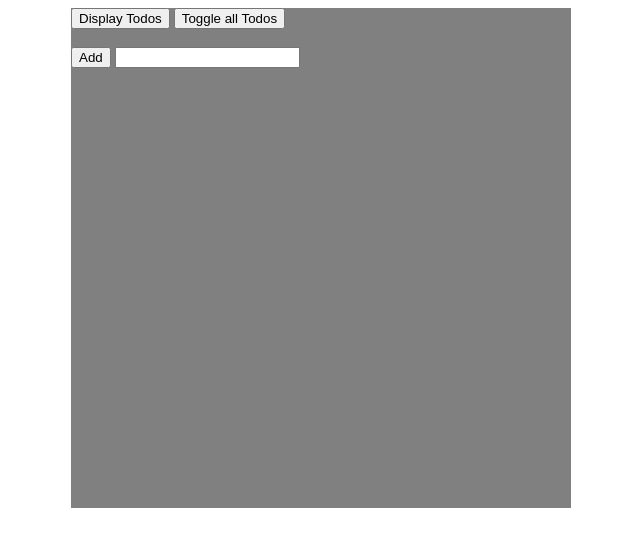
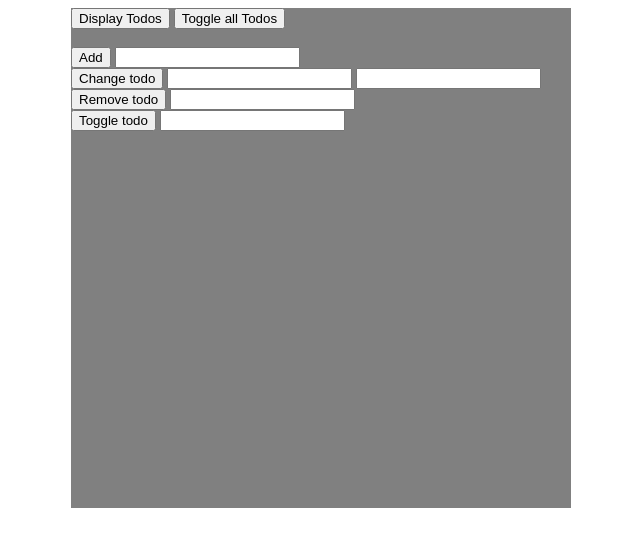
Before and after one commit to arturbani/javascript-study, a plain HTML site: page practical-javascript/index.html in a window 1280 px wide. Shown: the whole page, without its empty margins (319-959 px from the left). Drawn offline with Linux system fonts and the light colour scheme.

Commit message:
version 8

```diff
--- a/practical-javascript/index.html
+++ b/practical-javascript/index.html
@@ -9,6 +9,7 @@
     <script src="src/jquery-2.2.1.js"></script>
 
 </head>
+
 <body>
     <div style="background-color: gray;
                 height: 500px;
@@ -17,13 +18,35 @@
         <div>
             <button onclick="handlers.displayTodos()">Display Todos</button>
             <button onclick="handlers.toggleAll()">Toggle all Todos</button>
+
         </div>
 
         <div>
             </br>
             <button onclick="handlers.addTodo()">Add</button>
-            <input id="todoTextInput" type="text">
+            <input id="addTodoTextInput" type="text">
+
         </div>
+
+        <div>
+            <button onclick="handlers.changeTodo()">Change todo</button>
+            <input id ="changeTodoPositionInput" type="number" min="1">
+            <input id ="changeTodoTextInput" type="text">
+
+        </div>
+
+        <div>
+                <button onclick="handlers.removeTodo()">Remove todo</button>
+                <input id ="removeTodoPositionInput" type="number" min="1">
+
+        </div>
+
+        <div>
+                <button onclick="handlers.toggleTodo()">Toggle todo</button>
+                <input id ="toggleTodoPositionInput" type="number" min="1">
+
+        </div>
+
     </div>
 
     <script src="src/script.js"></script>
--- a/practical-javascript/src/script.js
+++ b/practical-javascript/src/script.js
@@ -24,7 +24,8 @@ var todoList = {
     },
 
     toggleTodo: function(position){
-        this.todos[position].completed = !this.todos[position].completed;
+        var toggledTodo = !this.todos[position].completed;
+        this.todos[position].completed = toggledTodo;
         this.displayTodos();
 
     },
@@ -93,9 +94,38 @@ var handlers = {
     },
 
     addTodo: function(){
-        var todoTextInput = document.getElementById('todoTextInput');
-        todoList.addTodo(todoTextInput.value);
-        todoTextInput.value = '';
+        var addTodoTextInput = document.getElementById('addTodoTextInput');
+        todoList.addTodo(addTodoTextInput.value);
+        addTodoTextInput.value = '';
+
+    },
+
+    // Nas funções abaixo, a posição é subtraída de 1 antes de ser passada como parâmetro
+    // porque para facilitar interação do usuário, coloquei o valor mínimo nas opções de 1
+    //
+    // Assim fica mais intuitivo, o usuário não vai pensar em colocar posição = 0, o programa
+    // trata isso.
+
+    changeTodo: function(){
+        var changeTodoTextInput = document.getElementById('changeTodoTextInput');
+        var changeTodoPositionInput = document.getElementById('changeTodoPositionInput');
+        todoList.changeTodo((changeTodoPositionInput.value-1), changeTodoTextInput.value);
+        changeTodoTextInput.value = '';
+        changeTodoPositionInput.value = '';
+
+    },
+
+    removeTodo: function(){
+        var removeTodoPositionInput = document.getElementById('removeTodoPositionInput');
+        todoList.removeTodo(removeTodoPositionInput.value-1);
+        removeTodoPositionInput.value = '';
+
+    },
+
+    toggleTodo: function(){
+        var toggleTodoPositionInput = document.getElementById('toggleTodoPositionInput');
+        todoList.toggleTodo(toggleTodoPositionInput.value-1);
+        toggleTodoPositionInput.value = '';
 
     }
 
```
